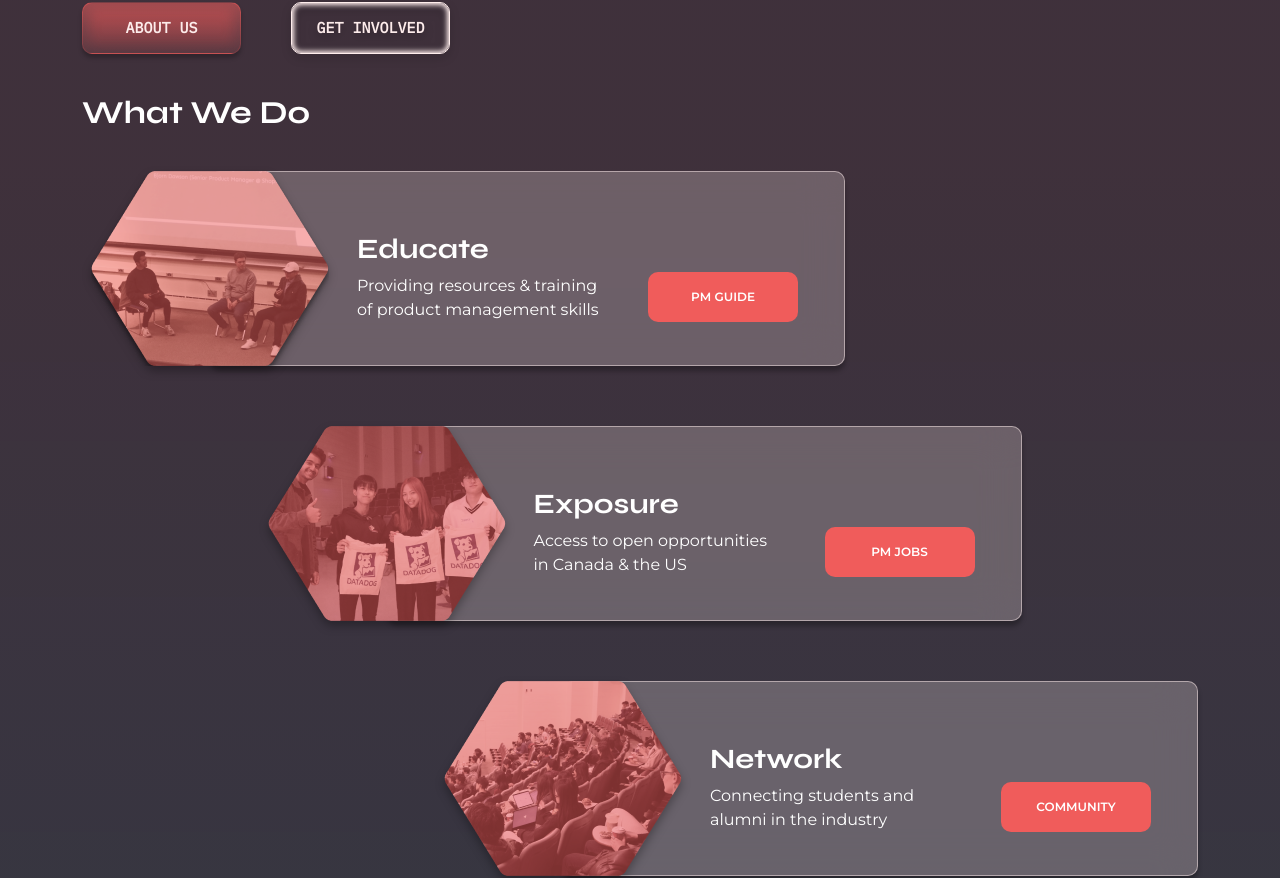
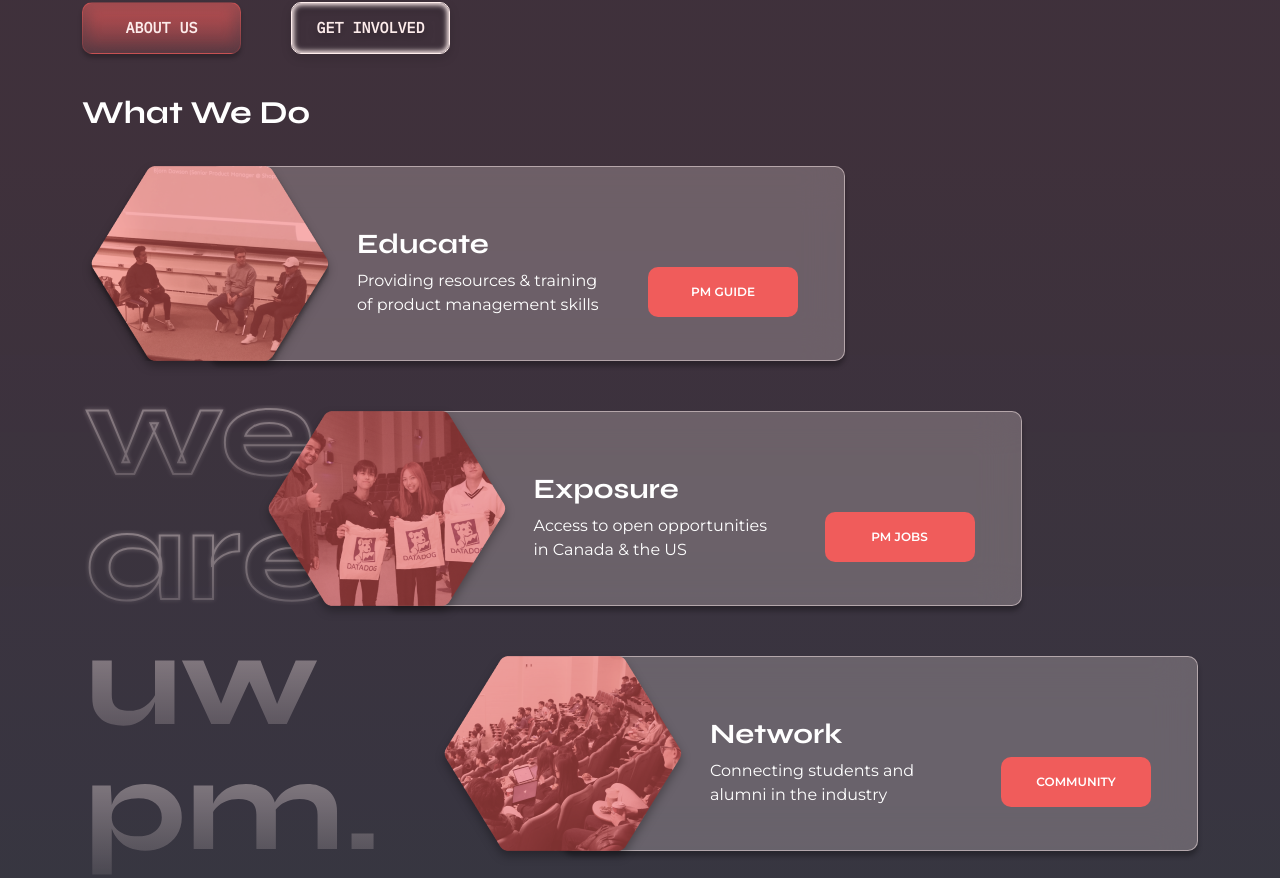
Before and after one commit to UWPM/website-v3.0, a React (Create React App) app in the folder website-v3.0/: page / in a window 1280 px wide. Shown: the part 388-1266 px from the top of the page. Built offline with nearby package versions, Linux system fonts and the light colour scheme.

Commit message:
Add we are uwpm background

```diff
--- a/website-v3.0/src/components/WhatWeDo.js
+++ b/website-v3.0/src/components/WhatWeDo.js
@@ -6,6 +6,8 @@ import "../App.css";
 import WhatWeDoImage1 from "../images/what-we-do-1.png";
 import WhatWeDoImage2 from "../images/what-we-do-2.png";
 import WhatWeDoImage3 from "../images/what-we-do-3.png";
+
+import WeAreUWPM from "../images/we-are-uw-pm.svg";
 
 const cardData = [
   {
@@ -30,7 +32,7 @@ const cardData = [
     button: "COMMUNITY",
     link: "/community",
     image: WhatWeDoImage3,
-    alt: "Audience attending a UWPM presentation",
+    alt: "Students attending a UWPM presentation",
   },
 ];
 
@@ -39,6 +41,7 @@ export default function WhatWeDo({ show }) {
     <>
       <h2>What We Do</h2>
       <div className="staggered-cards">
+        <div className="background-image"></div>
         {cardData.map((card, index) => (
           <div className="card-container">
             <CustomCard key={index} card={card} />
--- a/website-v3.0/src/styles/HomePage.css
+++ b/website-v3.0/src/styles/HomePage.css
@@ -59,27 +59,43 @@
 }
 
 .staggered-cards {
+  position: relative;
   display: flex;
   flex-direction: column;
+}
+
+.background-image {
+  position: absolute;
+  width: 100%;
+  height: 100%;
+  background-image: url("../images/we-are-uw-pm.svg");
+  background-repeat: no-repeat;
+  background-position: left bottom;
 }
 
 .card-container {
   display: flex;
   align-items: center;
-  margin: 30px 0;
+  margin: 25px 0;
 }
 
-.card-container:nth-child(1) {
+.card-container:nth-child(2) {
   margin-right: auto;
 }
 
-.card-container:nth-child(2) {
+.card-container:nth-child(3) {
   margin-left: auto;
   margin-right: auto;
 }
 
 .card-container:last-child {
   margin-left: auto;
+}
+
+@media (max-width: 1200px) {
+  .background-image {
+    display: none;
+  }
 }
 
 @media (max-width: 950px) {
```
Also changed, not shown: website-v3.0/src/images/arrow.svg (added), website-v3.0/src/images/we-are-uw-pm.svg (added).
